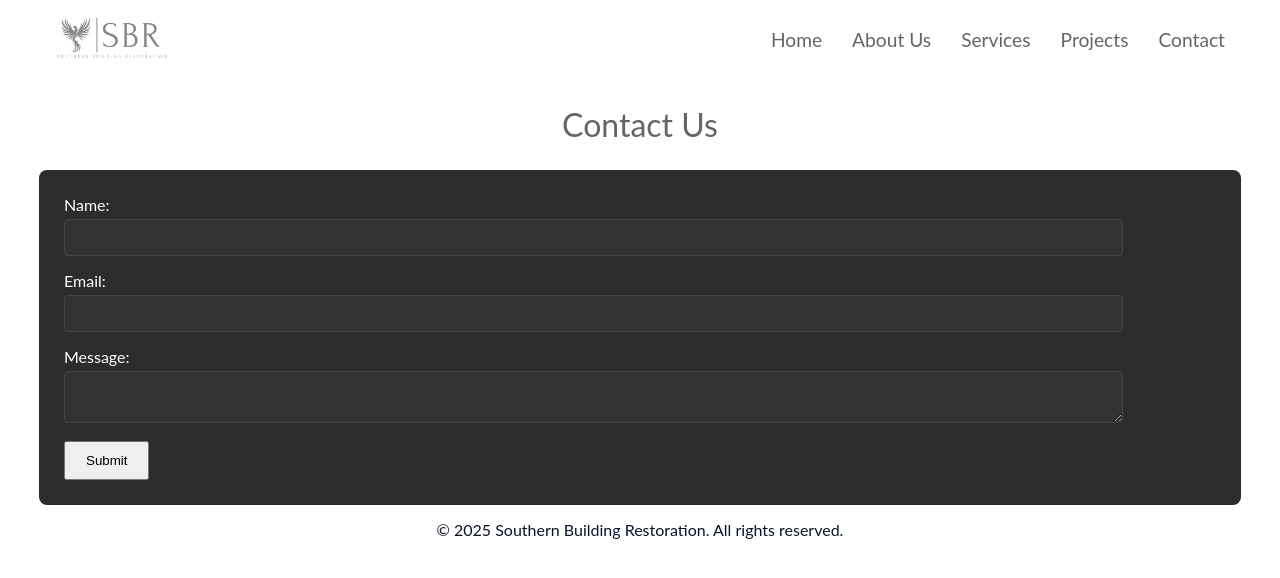
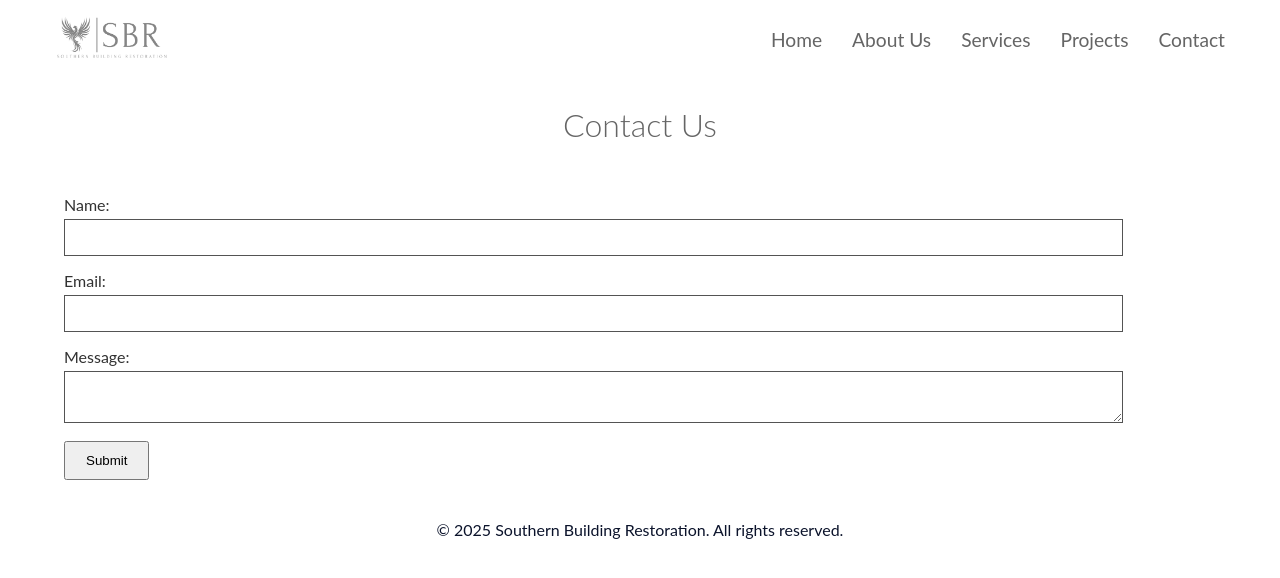
Before and after one commit to dvanpelt-hub/southern-building-restoration, a React (Create React App) app: page /contact in a window 1280 px wide. Shown: the top 578 px of the page. Built offline with nearby package versions, Linux system fonts and the light colour scheme.

Commit message:
styling update homepage

```diff
--- a/src/components/Contact/Contact.css
+++ b/src/components/Contact/Contact.css
@@ -1,8 +1,6 @@
 /* Contact Form Styles */
 .contact-form {
-  background-color: #2c2c2c;
   padding: 15px;
-  border-radius: 8px;
   width: 90%;
   margin-left: auto;
   margin-right: auto;
@@ -13,7 +11,7 @@
 }
 
 .form-group label {
-  color: #fff;
+  color: #313131;
   display: block;
   margin-bottom: 5px;
   font-size: 1em;
@@ -23,16 +21,14 @@
 .form-group textarea {
   width: 90%;
   padding: 10px;
-  background-color: #333;
-  border: 1px solid #444;
+  border: 1px solid rgb(83, 83, 83);
   color: #fff;
-  border-radius: 4px;
 }
 
 .contact-container h2 {
   text-align: center;
   font-size: 2em;
-  font-weight: 400;
+  font-weight: 300;
   color: #656565;
 }
 /* Media Queries for Larger Screens */
--- a/src/components/Projects/Projects.css
+++ b/src/components/Projects/Projects.css
@@ -1,6 +1,6 @@
 .projects-title {
   text-align: center;
   font-size: 2em;
-  font-weight: 400;
+  font-weight: 300;
   color: #656565;
 }
--- a/src/media/slides.jsx
+++ b/src/media/slides.jsx
@@ -88,10 +88,10 @@ export const slides = [
     thumbnail: image15,
     full: image15,
   },
-  {
-    thumbnail: image16,
-    full: image16,
-  },
+  // {
+  //   thumbnail: image16,
+  //   full: image16,
+  // },
   {
     thumbnail: image17,
     full: image17,
```
